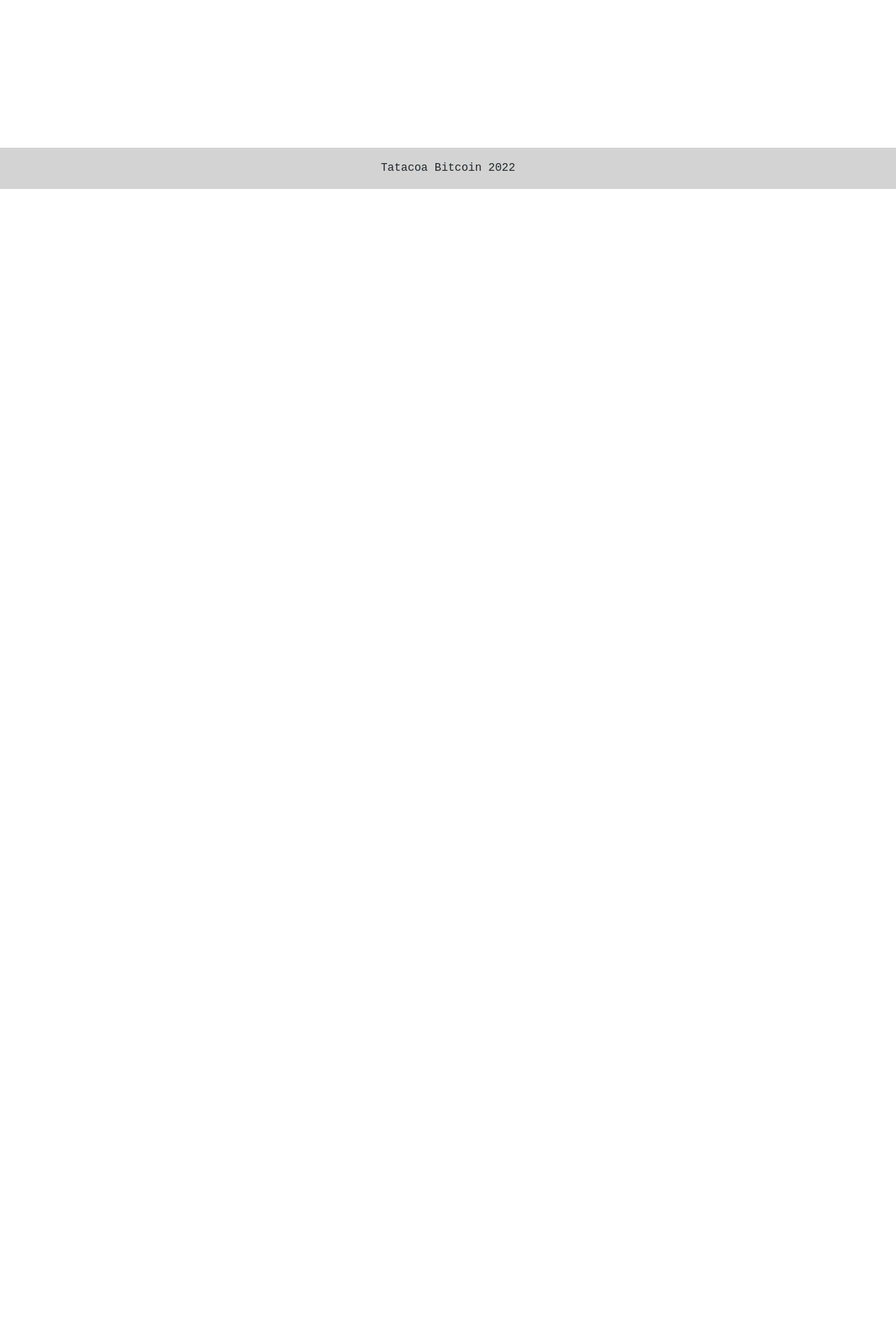
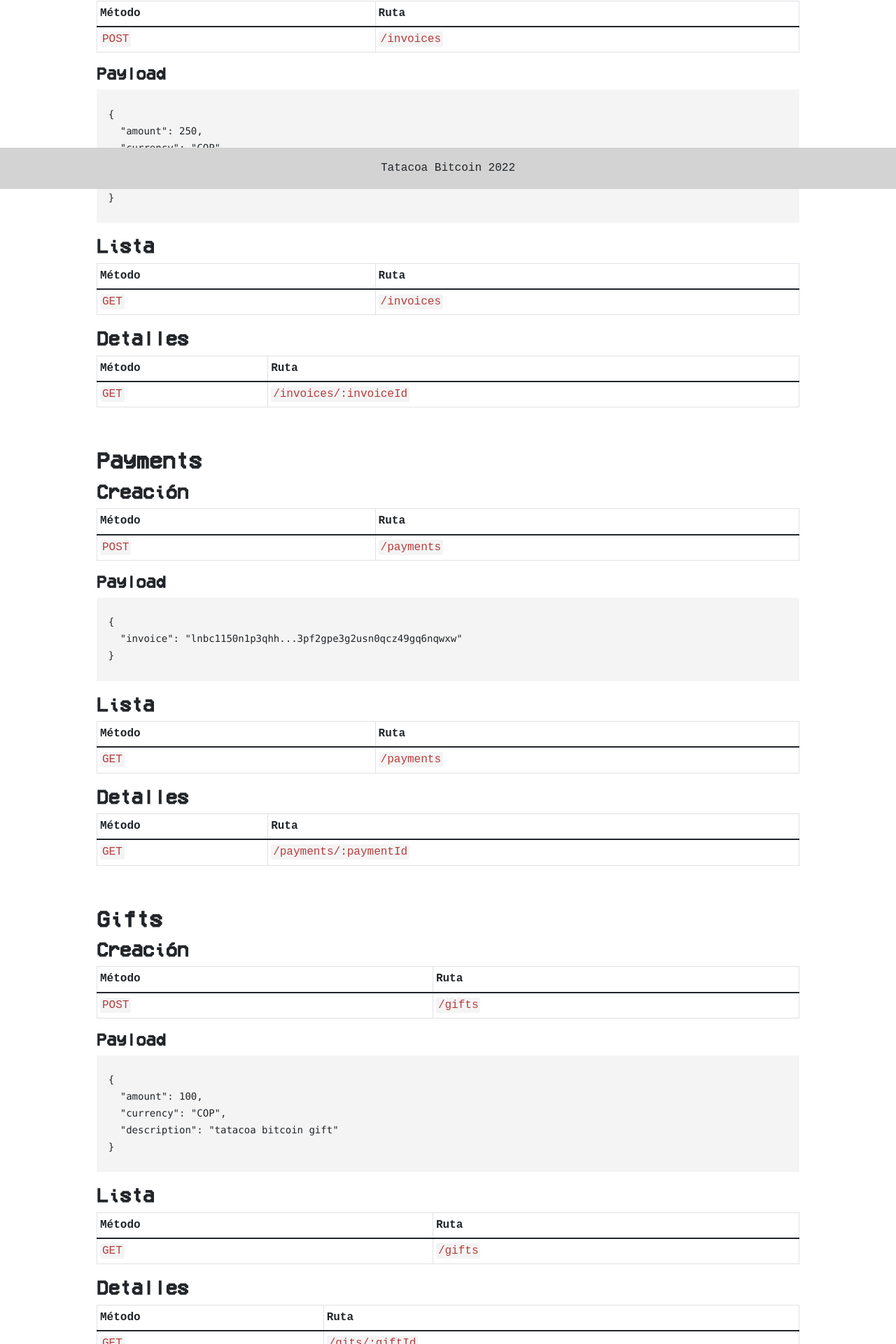
Before and after one commit to TatacoaBitcoin/api-docs-next, a Next.js app: page / in a window 1280 px wide. Shown: the part 530-2450 px from the top of the page at 70% size. Before the commit the page ends 800 px from the top, so only its background shows below. Built offline with nearby package versions, Linux system fonts and the light colour scheme.

Commit message:
added content

```diff
--- a/pages/index.js
+++ b/pages/index.js
@@ -1,5 +1,7 @@
 import Head from "next/head";
 import Image from "next/image";
+import Container from "react-bootstrap/Container";
+import Table from "react-bootstrap/Table";
 
 import "bootstrap/dist/css/bootstrap.min.css";
 import styles from "../styles/Home.module.css";
@@ -24,7 +26,7 @@
           <h1>Tatacoa Bitcoin API</h1>
         </header>
 
-        <div className={styles.container}>
+        <Container className="p-5">
           <section className={styles.section}>
             <h2>Autenticación</h2>
             <p>
@@ -34,7 +36,231 @@
               autenticación recibido.
             </p>
           </section>
-        </div>
+
+          <section className={styles.section}>
+            <h2>Invoices</h2>
+
+            <h3>Creación</h3>
+            <Table bordered size="sm">
+              <thead>
+                <tr>
+                  <th>Método</th>
+                  <th>Ruta</th>
+                </tr>
+              </thead>
+              <tbody>
+                <tr>
+                  <td>
+                    <span className={styles.code}>POST</span>
+                  </td>
+                  <td>
+                    <span className={styles.code}>/invoices</span>
+                  </td>
+                </tr>
+              </tbody>
+            </Table>
+
+            <h4>Payload</h4>
+            <pre>
+              <code>{`
+  {
+    "amount": 250,
+    "currency": "COP",
+    "description": "tatacoa bitcoin invoice",
+    "webhook": "https://webhook.com"
+  }
+          `}</code>
+            </pre>
+
+            <h3>Lista</h3>
+            <Table bordered size="sm">
+              <thead>
+                <tr>
+                  <th>Método</th>
+                  <th>Ruta</th>
+                </tr>
+              </thead>
+              <tbody>
+                <tr>
+                  <td>
+                    <span className={styles.code}>GET</span>
+                  </td>
+                  <td>
+                    <span className={styles.code}>/invoices</span>
+                  </td>
+                </tr>
+              </tbody>
+            </Table>
+
+            <h3>Detalles</h3>
+            <Table bordered responsive size="sm">
+              <thead>
+                <tr>
+                  <th>Método</th>
+                  <th>Ruta</th>
+                </tr>
+              </thead>
+              <tbody>
+                <tr>
+                  <td>
+                    <span className={styles.code}>GET</span>
+                  </td>
+                  <td>
+                    <span className={styles.code}>/invoices/:invoiceId</span>
+                  </td>
+                </tr>
+              </tbody>
+            </Table>
+          </section>
+
+          <section className={styles.section}>
+            <h2>Payments</h2>
+
+            <h3>Creación</h3>
+            <Table bordered responsive size="sm">
+              <thead>
+                <tr>
+                  <th>Método</th>
+                  <th>Ruta</th>
+                </tr>
+              </thead>
+              <tbody>
+                <tr>
+                  <td>
+                    <span className={styles.code}>POST</span>
+                  </td>
+                  <td>
+                    <span className={styles.code}>/payments</span>
+                  </td>
+                </tr>
+              </tbody>
+            </Table>
+
+            <h4>Payload</h4>
+            <pre>
+              <code>{`
+  {
+    "invoice": "lnbc1150n1p3qhh...3pf2gpe3g2usn0qcz49gq6nqwxw"
+  }
+          `}</code>
+            </pre>
+
+            <h3>Lista</h3>
+            <Table bordered responsive size="sm">
+              <thead>
+                <tr>
+                  <th>Método</th>
+                  <th>Ruta</th>
+                </tr>
+              </thead>
+              <tbody>
+                <tr>
+                  <td>
+                    <span className={styles.code}>GET</span>
+                  </td>
+                  <td>
+                    <span className={styles.code}>/payments</span>
+                  </td>
+                </tr>
+              </tbody>
+            </Table>
+
+            <h3>Detalles</h3>
+            <Table bordered responsive size="sm">
+              <thead>
+                <tr>
+                  <th>Método</th>
+                  <th>Ruta</th>
+                </tr>
+              </thead>
+              <tbody>
+                <tr>
+                  <td>
+                    <span className={styles.code}>GET</span>
+                  </td>
+                  <td>
+                    <span className={styles.code}>/payments/:paymentId</span>
+                  </td>
+                </tr>
+              </tbody>
+            </Table>
+          </section>
+
+          <section className={styles.section}>
+            <h2>Gifts</h2>
+
+            <h3>Creación</h3>
+            <Table bordered responsive size="sm">
+              <thead>
+                <tr>
+                  <th>Método</th>
+                  <th>Ruta</th>
+                </tr>
+              </thead>
+              <tbody>
+                <tr>
+                  <td>
+                    <span className={styles.code}>POST</span>
+                  </td>
+                  <td>
+                    <span className={styles.code}>/gifts</span>
+                  </td>
+                </tr>
+              </tbody>
+            </Table>
+
+            <h4>Payload</h4>
+            <pre>
+              <code>{`
+  {
+    "amount": 100,
+    "currency": "COP",
+    "description": "tatacoa bitcoin gift"
+  }
+          `}</code>
+            </pre>
+
+            <h3>Lista</h3>
+            <Table bordered responsive size="sm">
+              <thead>
+                <tr>
+                  <th>Método</th>
+                  <th>Ruta</th>
+                </tr>
+              </thead>
+              <tbody>
+                <tr>
+                  <td>
+                    <span className={styles.code}>GET</span>
+                  </td>
+                  <td>
+                    <span className={styles.code}>/gifts</span>
+                  </td>
+                </tr>
+              </tbody>
+            </Table>
+
+            <h3>Detalles</h3>
+            <Table bordered responsive size="sm">
+              <thead>
+                <tr>
+                  <th>Método</th>
+                  <th>Ruta</th>
+                </tr>
+              </thead>
+              <tbody>
+                <tr>
+                  <td>
+                    <span className={styles.code}>GET</span>
+                  </td>
+                  <td>
+                    <span className={styles.code}>/gits/:giftId</span>
+                  </td>
+                </tr>
+              </tbody>
+            </Table>
+          </section>
+        </Container>
       </main>
 
       <footer className={styles.footer}>Tatacoa Bitcoin 2022</footer>
--- a/styles/Home.module.css
+++ b/styles/Home.module.css
@@ -25,6 +25,12 @@
   line-height: 1.7;
 }
 
+.container h1, .container h2, .container h3, .container h4   {
+  font-family: vcr-osd-mono;
+  font-weight: bold;
+
+}
+
 .section {
   margin-top: 40px;
   padding: 0 20px;
--- a/styles/globals.css
+++ b/styles/globals.css
@@ -1,61 +1,8 @@
-/**
- * Global Reset of all HTML Elements
- *
- * Resetting all of our HTML Elements ensures a smoother
- * visual transition between browsers. If you don't believe me,
- * try temporarily commenting out this block of code, then go
- * and look at Mozilla versus Safari, both good browsers with
- * a good implementation of CSS. The thing is, all browser CSS
- * defaults are different and at the end of the day if visual
- * consistency is what we're shooting for, then we need to
- * make sure we're resetting all spacing elements.
- *
- */
-
- @font-face {
+@font-face {
   font-family: vcr-osd-mono;
   src: url(../public/VCR_OSD_MONO.ttf);
 }
 
- html, body {
-	border: 0;
-	font-family: "vcr-osd-mono", "Helvetica-Neue", "Helvetica", Arial, sans-serif;
-	line-height: 1.5;
-	margin: 0;
-	padding: 0;
+pre {
+  background-color: #f4f4f4;
 }
-
-div, span, object, iframe, img, table, caption, thead, tbody,
-tfoot, tr, tr, td, article, aside, canvas, details, figure, hgroup, menu,
-nav, footer, header, section, summary, mark, audio, video {
-  border: 0;
-  margin: 0;
-  padding: 0;
-}
-
-h1, h2, h3, h4, h5, h6, p, blockquote, pre, a, abbr, address, cite, code,
-del, dfn, em, ins, q, samp, small, strong, sub, sup, b, i, hr, dl, dt, dd,
-ol, ul, li, fieldset, legend, label {
-  border: 0;
-  vertical-align: baseline;
-  margin: 0;
-  padding: 0;
-}
-
-article, aside, canvas, figure, figure img, figcaption, hgroup,
-footer, header, nav, section, audio, video {
-	display: block;
-}
-
-table {
-  border-collapse: separate;
-  border-spacing: 0;
-}
-
-a img {
-  border: 0;
-}
-
-:focus {
-  outline: 0;
-}
```
